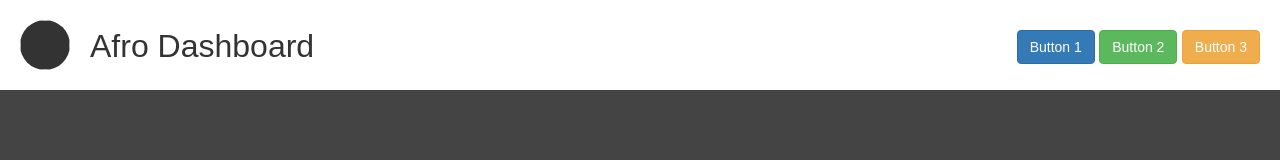
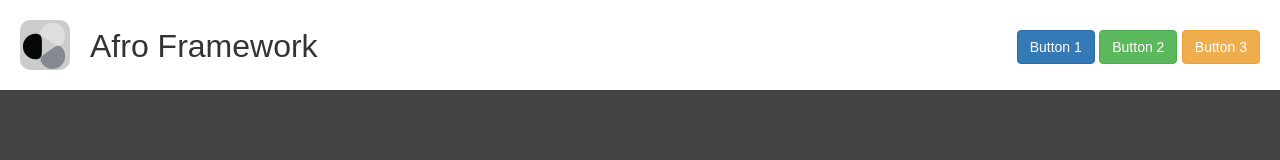
Before and after one commit to afrodesia/afro-dashboard, a plain HTML site: page index.html in a window 1280 px wide. Drawn offline with nearby package versions, Linux system fonts and the light colour scheme.

Commit message:
finished up the afroFramework up to a certain function point

```diff
--- a/afro-ext/afroFramework/afroFramework.css
+++ b/afro-ext/afroFramework/afroFramework.css
@@ -8,10 +8,10 @@
 .afro-logo-area {}
 
 .afro-icon {
-    background: #333;
+    background: #ccc;
     width: 50px;
     height: 50px;
-    border-radius: 50px;
+    border-radius: 10px;
     display: inline-block;
     float: left;
 }
@@ -32,9 +32,11 @@
 
 @media screen and (min-width:768px) {
     .afro-right-side-controls > div {
-        text-align: right;
+        text-align: center;
+        clear: both;
     }
     .afro-logo-area {
         text-align: left;
+        clear: both;
     }
 }
--- a/afro-ext/afroFramework/afroFrameworkDirective.js
+++ b/afro-ext/afroFramework/afroFrameworkDirective.js
@@ -4,7 +4,8 @@ angular.module("afroFramework").directive("afroFramework", function () {
     return {
         transclude: false,
         scope: {
-
+            title: "@",
+            iconFile: "@"
         },
         controller: "afroFrameworkController",
         templateUrl: "afro-ext/afroFramework/afroFrameworkTemplate.html"
--- a/afro-ext/afroFramework/afroFrameworkTemplate.html
+++ b/afro-ext/afroFramework/afroFrameworkTemplate.html
@@ -1,8 +1,8 @@
 <section class="afro-title-bar">
     <div class="row">
         <article class="afro-logo-area col-sm-6">
-            <img class="afro-icon" ng-src="" />
-            <h1 class="afro-logo-title">Afro Dashboard</h1>
+            <img class="afro-icon" ng-src=" {{ iconFile }} " />
+            <h1 class="afro-logo-title"> {{ title }} </h1>
         </article>
         <aside class="afro-right-side-controls col-sm-6">
             <button class="btn btn-primary">Button 1</button>
--- a/index.html
+++ b/index.html
@@ -38,7 +38,12 @@
 
 <body id="index" class="container-fluid">
 
-    <afro-framework></afro-framework>
+
+    <afro-framework title="Afro Framework" icon-file="img/afrodesiamedia.png">
+        >
+
+
+    </afro-framework>
 
 
 
```
Also changed, not shown: app/appConfig.js (added, +9 -0 lines), img/afrodesiamedia.png (added).
